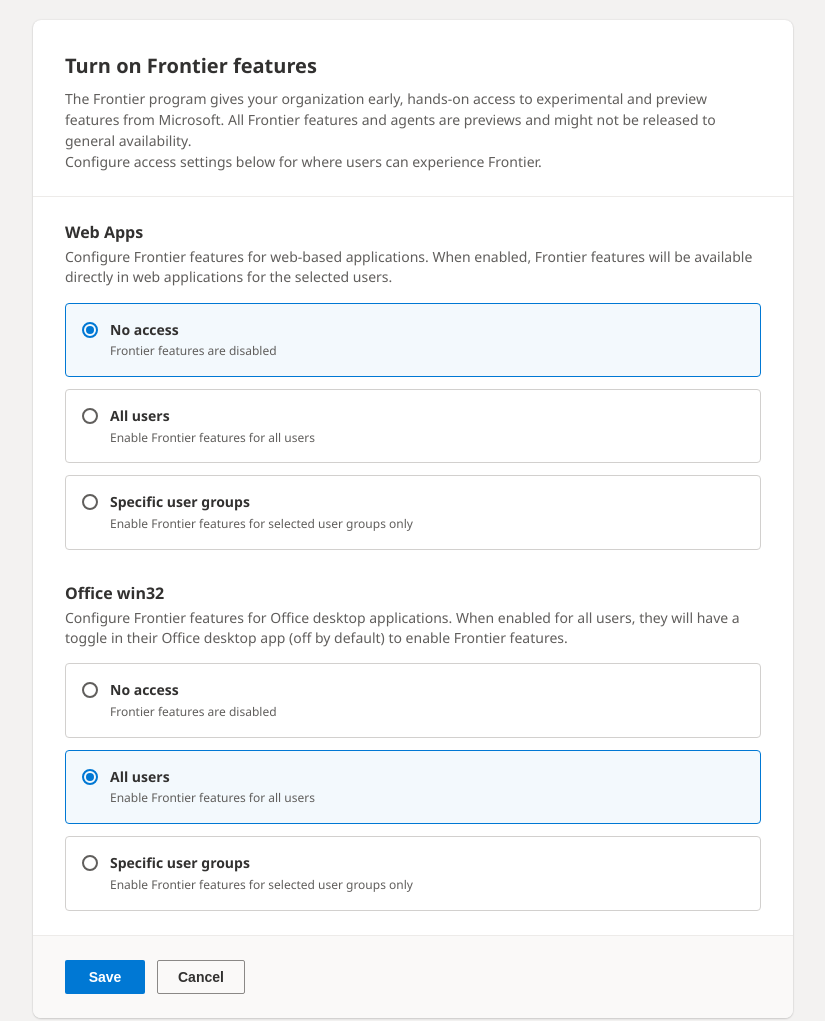
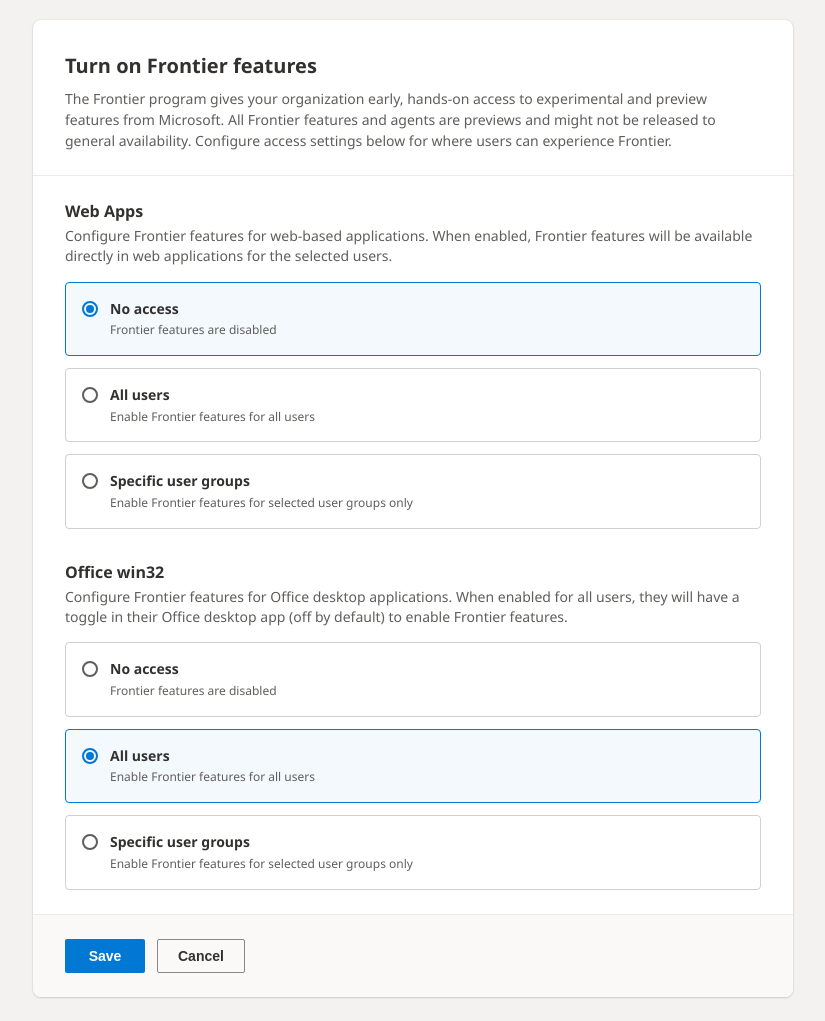
Before and after one commit to perfarny/frontier, a plain HTML site: page index.html in a window 1280 px wide. Shown: the whole page, without its empty margins (227-1052 px from the left). Drawn offline with Linux system fonts and the light colour scheme; a web font is replaced by a local one.

Commit message:
Refactor Frontier program description in index.html
Removed redundant paragraph and adjusted formatting.

```diff
--- a/index.html
+++ b/index.html
@@ -14,11 +14,9 @@
                 <h2 class="control-title">Turn on Frontier features</h2>
                 <p class="control-description">
                     The Frontier program gives your organization early, hands-on access to experimental and preview features from Microsoft. All Frontier features and agents are previews and might not be released to general availability.
+                    Configure access settings below for where users can experience Frontier.
+                </p>
 
-                </p>
-                 <p class="control-description">
-                   Configure access settings below for where users can experience Frontier.
-                </p>
             </div>
 
             <div class="control-content">
```
